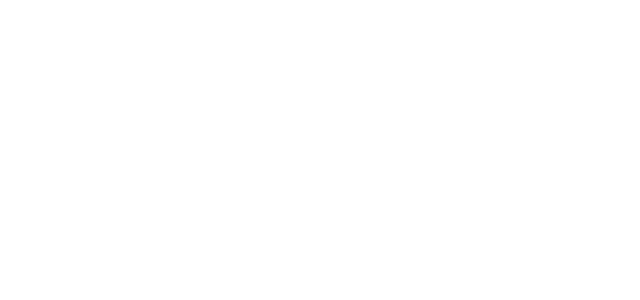
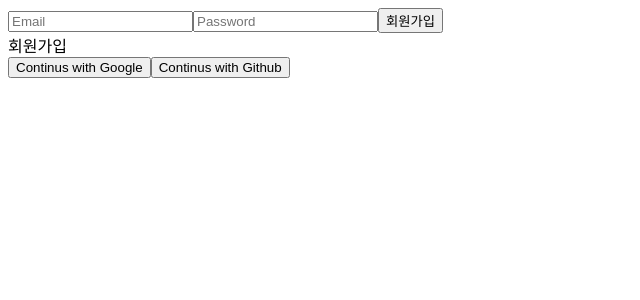
Before and after one commit to kaori-killer/nwitter, a React (Create React App) app: page /#/profile in a window 1280 px wide. Shown: the top 300 px of the page, without its empty margins (0-640 px from the left). Built offline with nearby package versions, Linux system fonts and the light colour scheme; no server answers.

Commit message:
feat: crud  nweet

```diff
--- /dev/null
+++ b/jsconfig.json
@@ -0,0 +1,6 @@
+{
+    "compilerOptions": {
+        "baseUrl": "src"
+    },
+    "include": ["src"]
+}
--- a/package.json
+++ b/package.json
@@ -11,7 +11,7 @@
     "npm": "^9.6.1",
     "react": "^18.2.0",
     "react-dom": "^18.2.0",
-    "react-router-dom": "^5.3.0",
+    "react-router-dom": "^6.3.0",
     "react-scripts": "5.0.1",
     "web-vitals": "^2.1.4"
   },
--- a/src/components/App.js
+++ b/src/components/App.js
@@ -1,8 +1,30 @@
-import AppRouter from "./Router";
+import React, { useEffect, useState } from "react";
+import AppRouter from "components/Router";
+import { auth } from "fbase";
+import { onAuthStateChanged } from "firebase/auth";
 
 function App() {
+  const [init, setInit] = useState(false);
+  const [isLoggedIn, setIsLoggedIn] = useState(false);
+  const [userObj, setUserObj] = useState(null);
+
+  useEffect(() => {
+    onAuthStateChanged(auth, (user) => {
+      if (user) {
+        setIsLoggedIn(true);
+        setUserObj(user);
+      } else {
+        setIsLoggedIn(false);
+      }
+      setInit(true);
+    });
+
+  }, [isLoggedIn]);
+
   return (
-      <AppRouter />
+      <div>
+        {init ? <AppRouter isLoggedIn={isLoggedIn} userObj={userObj} /> : "로딩중..." }
+      </div>
   );
 }
 
--- /dev/null
+++ b/src/components/Navigation.js
@@ -0,0 +1,15 @@
+import React from "react";
+import { Link } from "react-router-dom";
+
+const Navigation = () => {
+    return (
+        <nav>
+            <ul>
+                <li><Link to={"/"}>Home</Link></li>
+                <li><Link to={"/profile"}>Profile</Link></li>
+            </ul>
+        </nav>
+    )
+};
+
+export default Navigation;
--- /dev/null
+++ b/src/components/Nweet.js
@@ -0,0 +1,71 @@
+import React, { useState } from "react";
+import { doc, deleteDoc, updateDoc } from "firebase/firestore";
+import { dbService } from "fbase";
+import { async } from '@firebase/util';
+
+const Nweet = ({ nweetObj, isOwner }) => {
+    const [editing, setEditing] = useState(false);
+    const [newNweet, setNewNweet] = useState(nweetObj.text);
+
+    const onDeleteClick = async () => {
+        const ok = window.confirm("정말 삭제하시겠습니까?");
+        if(ok) {
+            await deleteDoc(doc(dbService, `nweets/${nweetObj.id}`));
+        }
+    }
+
+    const toggleEditing = () => setEditing((prev) => !prev);
+
+    const onChange = (event) => {
+        const {target: {value}, } = event;
+        setNewNweet(value);
+    }
+
+    const onCancle = () => {
+        setEditing(false);
+        setNewNweet(nweetObj.text);
+    }
+
+
+    const onSubmit = async (event) => {
+        event.preventDefault();
+
+        const washingtonRef = doc(dbService, `nweets/${nweetObj.id}/`);
+
+        await updateDoc(washingtonRef, {
+            text: newNweet
+        });
+
+        setEditing(false);
+    }
+
+    return (
+        <div>
+                { editing ?
+                    <>
+                        {isOwner && (
+                            <>
+                            <form onSubmit={onSubmit}>
+                                <input value={newNweet} onChange={onChange} type="text" placeholder="What's on your mind" maxLength={120} />
+                                <input onClick={onSubmit} type="submit" value={"수정완료"} />
+                                </form>
+                            <button onClick={onCancle}>수정 취소</button>
+                            </>
+                        )}
+                    </>
+                    :
+                    <>
+                        <h4>{nweetObj.text}</h4>
+                        {isOwner && (
+                        <>
+                            <button onClick={toggleEditing}>수정하기</button>
+                            <button onClick={onDeleteClick}>삭제하기</button>
+                        </>
+                        )}
+                    </>
+                }
+        </div>
+    );
+};
+
+export default Nweet;
--- a/src/components/Router.js
+++ b/src/components/Router.js
@@ -1,27 +1,28 @@
-import React, { useState } from "react";
-import { HashRouter as Router, Route, Switch } from "react-router-dom";
+import { BrowserRouter, Routes, Route, Navigate } from 'react-router-dom';
 import Auth from "../routes/Auth";
 import Home from "../routes/Home";
+import Profile from "routes/Profile";
+import Navigation from "components/Navigation";
 
-const AppRouter = () => {
-    const [isLoggedIn, setIsLoggedIn] = useState(true);
+const AppRouter = ( { isLoggedIn, userObj } ) => {
 
     return (
-        <Router>
-            <Switch>
-                {isLoggedIn ?  (
-                    <>
-                        <Route exact path="/">
-                            <Home />
-                        </Route>
-                    </>
-                ) : (
-                    <Route exact path="/">
-                        <Auth />
-                    </Route>
-                )}
-            </Switch>
-        </Router>
+        <BrowserRouter>
+            {isLoggedIn && <Navigation />}
+            <Routes>
+                    {isLoggedIn ?  (
+                        <>
+                            <Route path="/" element={<Home userObj={userObj} />} />
+                            <Route path="/profile" element={<Profile />} />
+                        </>
+                    ) : (
+                        <>
+                            <Route path="/" element={<Auth />} />
+                        </>
+                    )}
+                <Route path="*" element={<Navigate replace to="/" />} />
+            </Routes>
+        </BrowserRouter>
     );
 };
 
--- a/src/firebase.js
+++ b/src/fbase.js
@@ -1,4 +1,6 @@
 import { initializeApp } from "firebase/app";
+import { getAuth } from "firebase/auth";
+import { getFirestore } from "firebase/firestore";
 
 const firebaseConfig = {
     apiKey: process.env.REACT_APP_API_KEY,
@@ -9,4 +11,7 @@
     appId: process.env.REACT_APP_APP_ID
 };
 
-export default initializeApp(firebaseConfig);
+const app = initializeApp(firebaseConfig);
+
+export const auth = getAuth();
+export const dbService = getFirestore();
--- a/src/index.js
+++ b/src/index.js
@@ -4,7 +4,7 @@
 
 const root = ReactDOM.createRoot(document.getElementById('root'));
 root.render(
-  <React.StrictMode>
+  // <React.StrictMode>
     <App />
-  </React.StrictMode>
+  // </React.StrictMode>
 );
--- a/src/routes/Auth.js
+++ b/src/routes/Auth.js
@@ -1,4 +1,90 @@
-import React from "react";
+import React, { useState } from "react";
+import {
+    signInWithEmailAndPassword,
+    createUserWithEmailAndPassword,
+    GithubAuthProvider,
+    GoogleAuthProvider,
+    signInWithPopup,
+} from "firebase/auth";
+import { auth } from "fbase";
 
-const Auth = () => <span>Auth</span>
+const Auth = () => {
+    const [email, setEmail] = useState("");
+    const [password, setPassword] = useState("");
+    const [newAccount, setNewAccount] = useState(true);
+    const [error, setError] = useState("");
+
+    const onChange = (event) => {
+        const {target: {name, value} } = event;
+        if(name === "email") {
+            setEmail(value);
+        } else if(name === "password") {
+            setPassword(value);
+        }
+    };
+
+    const onSubmit = async (event) => {
+        event.preventDefault();
+
+        if(newAccount) {
+            createUserWithEmailAndPassword(auth, email, password)
+            .then((userCredential) => {
+                const user = userCredential.user;
+            })
+            .catch((error) => {
+                const errorMessage = error.message;
+                setError(errorMessage);
+            });
+        } else {
+            signInWithEmailAndPassword(auth, email, password)
+            .then((userCredential) => {
+                const user = userCredential.user;
+                console.log(user);
+            })
+            .catch((error) => {
+                console.log(error);
+                const errorMessage = error.message;
+                setError(errorMessage);
+            });
+        }
+    };
+
+    const toggleAccount = () => {
+        setNewAccount((prev) => !prev);
+    }
+    const onSocialClick = async (event) => {
+        const {target: { name }} = event;
+        let provider;
+        if(name === "google"){
+            provider = new GoogleAuthProvider();
+        }else if(name === "github"){
+            provider = new GithubAuthProvider();
+        }
+
+        const result = await signInWithPopup(auth, provider);
+        const user = result.user;
+        const credential = provider.credentialFromResult(auth, result);
+        const token = credential.accessToken;
+    }
+
+    return (
+        <div>
+            <form onSubmit={onSubmit}>
+                <input name="email" type="email" placeholder="Email" required defaultValue={email} onChange={onChange} />
+                <input name="password" placeholder="Password" required  defaultValue={password} onChange={onChange} />
+                <input type="submit" value={newAccount ? "회원가입" : "로그인" } />
+                <span>{error}</span>
+            </form>
+            <span onClick={toggleAccount}>
+                {newAccount ? "회원가입" : "로그인"}
+            </span>
+            <div>
+                <button onClick={onSocialClick} name="google">Continus with Google</button>
+                <button onClick={onSocialClick} name="github">Continus with Github</button>
+            </div>
+        </div>
+    );
+};
+
+
 export default Auth;
--- a/src/routes/Home.js
+++ b/src/routes/Home.js
@@ -1,4 +1,69 @@
-import React from "react";
+import React, { useState, useEffect } from "react";
+import { collection, addDoc, getDocs, query, where, onSnapshot, orderBy } from "firebase/firestore";
+import { dbService } from "fbase";
 
-const Home = () => <span>Home</span>
+import Nweet from "components/Nweet";
+
+const Home = ( {userObj} ) => {
+    const [nweet, setNweet] = useState("");
+    const [nweets, setNweets] = useState([]);
+
+    useEffect(() => {
+        // 실시간으로 데이터를 DB에서 가져오며 DB의 변화를 계속 지켜본다.
+
+        const q = query(collection(dbService, "nweets"),
+        // where("text", "==", "CA")
+        orderBy('createdAt')
+        );
+        const unsubscribe = onSnapshot(q, (querySnapshot) => {
+            const nweetArray = querySnapshot.docs.map(doc=>{
+                return ({
+                    id: doc.id,
+                    ...doc.data(),
+                });
+            });
+            setNweets(nweetArray);
+            console.log("Current: ", nweetArray);
+        });
+
+        return ()=>{unsubscribe();};
+    }, []);
+
+
+    const onSubmit = async (event) => {
+        event.preventDefault();
+
+        try {
+            const docRef = await addDoc(collection(dbService, "nweets"), {
+                text: nweet,
+                createdAt: Date.now(),
+                createdId: userObj.uid,
+            });
+            console.log("Document written with ID: ", docRef.id);
+        } catch (e) {
+            console.error("Error adding document: ", e);
+        }
+
+        setNweet("");
+    }
+
+    const onChange = (event) => {
+        const { target: { value }, } = event;
+        setNweet(value);
+    }
+
+    return (
+        <div>
+            <form onSubmit={onSubmit}>
+                <input value={nweet} onChange={onChange} type="text" placeholder="What's on your mind" maxLength={120} />
+                <input type="submit" value="Nweet" />
+            </form>
+            <div>
+                {nweets.map(nweet =>
+                    <Nweet key={nweet.id} nweetObj={nweet} isOwner={nweet.createdId === userObj.uid}/>
+                )}
+            </div>
+        </div>
+    );
+};
 export default Home;
--- a/src/routes/Profile.js
+++ b/src/routes/Profile.js
@@ -1,4 +1,13 @@
 import React from "react";
+import { auth } from "fbase";
 
-const Profile = () => <span>Profile</span>
+const Profile = () => {
+    const onLogOutClick = () => auth.signOut();
+
+    return (
+        <>
+            <button onClick={onLogOutClick}>Log Out</button>
+        </>
+    );
+}
 export default Profile;
```
Also changed, not shown: 1 other file (tests, documents, lock files or other folders).
